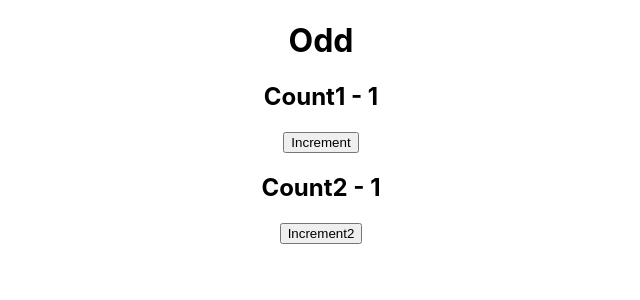
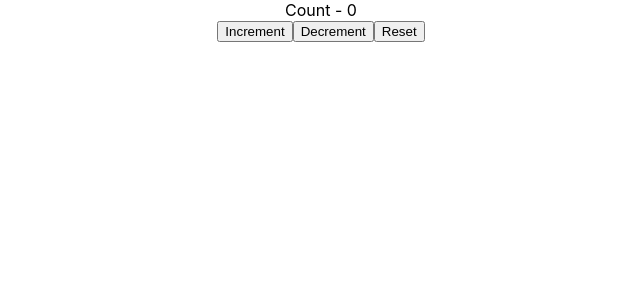
Before and after one commit to aakash-1105/react-app, a React (Create React App) app: page / in a window 1280 px wide. Shown: the top 300 px of the page, without its empty margins (319-959 px from the left). Built offline with nearby package versions, Linux system fonts and the light colour scheme.

Commit message:
UseReducer hook simple counter example

```diff
--- a/src/App.js
+++ b/src/App.js
@@ -3,6 +3,7 @@
 import HoverCounter from './component/HOC/HoverCounter';
 import MemoCounter from './component/Hooks/MemoCounter';
 import ParentComponet from './component/Hooks/UseCallbackCounter/ParentComponet';
+import UseReducerHook from './component/Hooks/UseReducerHook';
 
 function App() {
   return (
@@ -10,7 +11,8 @@
       {/* <ClickCounter />
       <HoverCounter /> */}
       {/* <ParentComponet /> */}
-      <MemoCounter />
+      {/* <MemoCounter /> */}
+      <UseReducerHook />
     </div>
   );
 }
--- /dev/null
+++ b/src/component/Hooks/UseReducerHook.js
@@ -0,0 +1,30 @@
+import React, { useReducer } from 'react'
+
+const initialState = 0
+const reducer = (state , action) => {
+    switch(action){
+        case 'increment':
+            return state + 1
+        case 'decrement':
+            return state - 1
+        case 'reset':
+            return initialState
+        default:
+            return state
+    }
+}
+
+const UseReducerHook = () => {
+  const[count , dispatch] = useReducer(reducer , initialState)
+
+  return (
+    <>
+        <div>Count - {count}</div>
+        <button onClick={() => dispatch('increment')}>Increment</button>
+        <button onClick={() => dispatch('decrement')}>Decrement</button>
+        <button onClick={() => dispatch('reset')}>Reset</button>
+    </>
+  )
+}
+
+export default UseReducerHook
```
